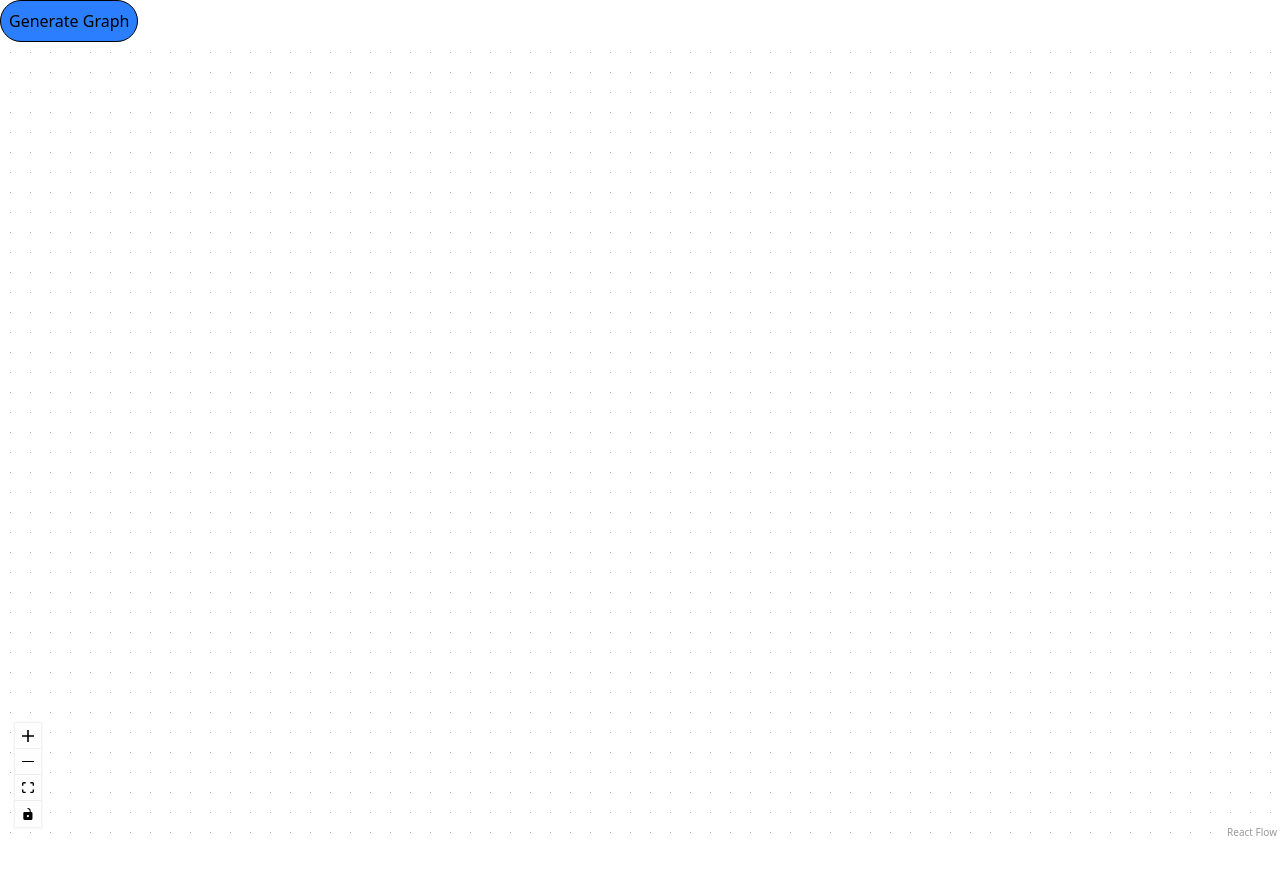
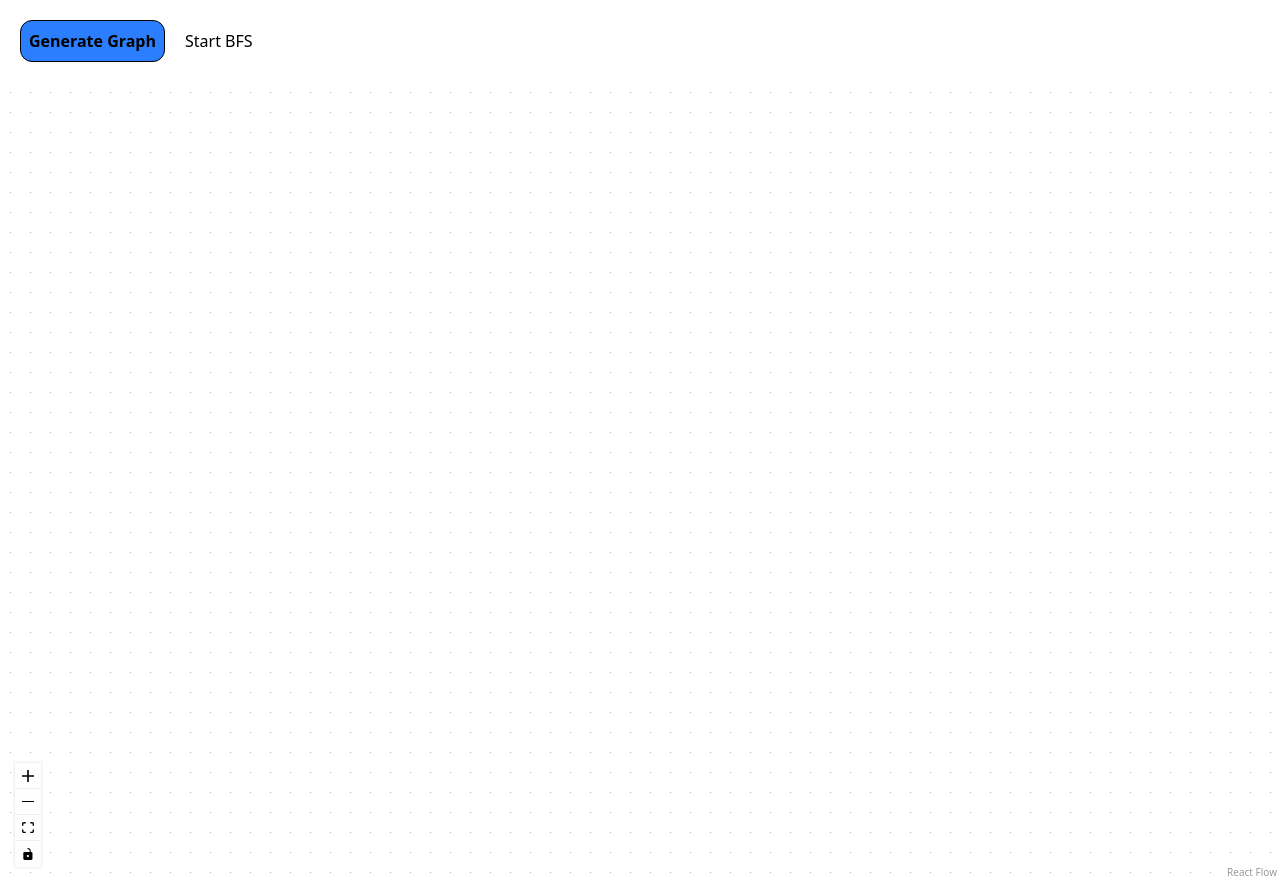
Before and after one commit to emza-pharaoh/AlgoVisual, a React (Vite) app: page / in a window 1280 px wide. Before the commit the page ends 842 px from the top, so only its background shows below. Built offline with nearby package versions, Linux system fonts and the light colour scheme.

Commit message:
trying to implement bfs algorithm and animate it

```diff
--- a/src/App.jsx
+++ b/src/App.jsx
@@ -1,5 +1,5 @@
 import { useState, useCallback } from 'react';
-import { ReactFlow, Background, Controls,  ReactFlowProvider, applyEdgeChanges, applyNodeChanges } from '@xyflow/react';
+import { ReactFlow, Background, Controls,  ReactFlowProvider, applyEdgeChanges, applyNodeChanges, addEdge } from '@xyflow/react';
 import '@xyflow/react/dist/style.css';
 
 const initialNodes = [
@@ -26,6 +26,96 @@ const initialEdges = [
   },
 ];
 
+function bfs(nodes, edges, startId){
+
+  //This funcion runs BFS, but instead of just visiting nodes, it records every step so you can animate it later.
+  const visited = new Set();    //keep track of visited nodes
+  const steps = [];             //Animate steps
+  const adj = {};
+
+
+  //build adjeacency list
+  edges.forEach(edge => {
+    adj[edge.source] ??= [];
+    adj[edge.target] ??= [];
+
+    adj[edge.source].push(edge.target);
+    adj[edge.target].push(edge.source)
+  })
+
+  const queue = [startId]
+  visited.add(startId)
+
+  while(queue.length){
+    const current_node = queue.shift()  //deque the node
+
+    //record node visit step
+
+    steps.push({
+      type: 'visit-node',
+      id: current_node,
+    })
+
+    //visit neighbors
+    const neighbors =  adj[current]?.slice() || []
+    for (const neighbor of neighbors){
+      if(!visited.has(neighbor)){
+        visited.add(neighbor);
+      }
+    }
+
+    //record edge traversal step
+    steps.push({
+      type: 'visit-edge',
+      from: current,
+      to: neighbor,
+    });
+
+    queue.push(neighbor)
+
+  }
+  return steps
+}
+
+function animateBFS(steps, setNodes, setEdges){
+  steps.feorEach((step, index) => {
+    setTimeout(() => {
+
+      //Highlight visited nodes
+      if(step.type === 'visit-node'){
+        setNodes(nodes =>
+          nodes.map(
+            node => nodes.id === step.id
+            ? {
+              ...node,
+              style: {
+                ...node.style,
+                Background: '#22c55e',
+              },
+            } : node
+          )
+        )
+      }
+
+      //highlight traversed edge
+      if(step.type === 'visit-edge'){
+        setEdges(edges =>
+          edges.map(edges => edge.source === step.from && edge.target === step.to)
+
+          ? {
+            ...edge,
+            style: {
+              stroke: '#22c55e',
+              strokeWidth: 2,
+            },
+          } : edge
+        )
+      }
+
+
+    }, index* 500); //controls animation speed
+  })
+}
 
 // Binary Tree Generator
 function binaryGen(maxDepth = 2, maxChildren = 2){
@@ -91,7 +181,6 @@ function binaryGen(maxDepth = 2, maxChildren = 2){
   return {nodes, edges}
 }
 
-
 function graphGen(nodeCount = 6) {
 
     const nodes = []
@@ -107,15 +196,30 @@ function graphGen(nodeCount = 6) {
                 y: Math.random() * 400,
             },
             data: {label: `Node ${i}`},
+            style: {
+              Background: '#1f2937',
+              color: 'white',
+              borderRadius: '',
+              width: 60,
+              height: 40,
+            }
         });
     }
 
-    // Creat edges
+    // Creat Random edges
     for (let i = 0; i < nodeCount - 1; i++){
+``
+      const source = Math.floor(Math.random() * nodeCount);
+      let target = Math.floor(Math.random() * nodeCount)
+
+      //Prevents Self Loop
+      if (source === target) continue
+
         edges.push({
-            id: `e${i}-${i + 1}`,
-            source: `${i}`,
-            target: `${i + 1}`,
+            id: `e${source}-${target}-${i}`,
+            source: `${source}`,
+            target: `${target}`,
+            style: { stroke: '#64748b' },
         });
 
     }
@@ -129,6 +233,10 @@ function graphGen(nodeCount = 6) {
 
 
 function App() {
+
+  const onConnect = useCallback(
+    (params) => setEdges((edgesSnapshot) => addEdge(params, edgesSnapshot), [])
+  )
 
   const onNodesChange = useCallback(
   (changes) => setNodes((nodesSnapshot) => applyNodeChanges(changes, nodesSnapshot), [],)
@@ -145,16 +253,30 @@ const onEdgesChange = useCallback(
 
      <div style={{ height: '100vh', width: '100vw' }} className='container'>
 
-       <button type='button' onClick={() => {
-        const {nodes, edges } = binaryGen();
-
+       <button
+       type='button'
+       onClick={() => {
+        const {nodes, edges } = graphGen();
         // Update state
         setNodes(nodes)
         setEdges(edges)
        }}
-       className='border border-1 p-2 rounded-3xl bg-blue-500'>
+       className='font-bold border border-1 p-2 rounded-xl bg-blue-500 m-5'>
         Generate Graph
       </button>
+
+      <button
+        type="button"
+        onClick={() => {
+          // Generate BFS steps from current graph
+          const steps = bfs(nodes, edges, '0');
+
+          // Animate traversal
+          animateBFS(steps, setNodes, setEdges);
+  }}
+>
+  Start BFS
+</button>
 
        <ReactFlowProvider>
         <ReactFlow
@@ -162,6 +284,7 @@ const onEdgesChange = useCallback(
         edges={edges}
         onNodesChange={onNodesChange}
         onEdgesChange={onEdgesChange}
+        onConnect={onConnect}
         className='conatiner'
         fitView>
             <Background />
```
